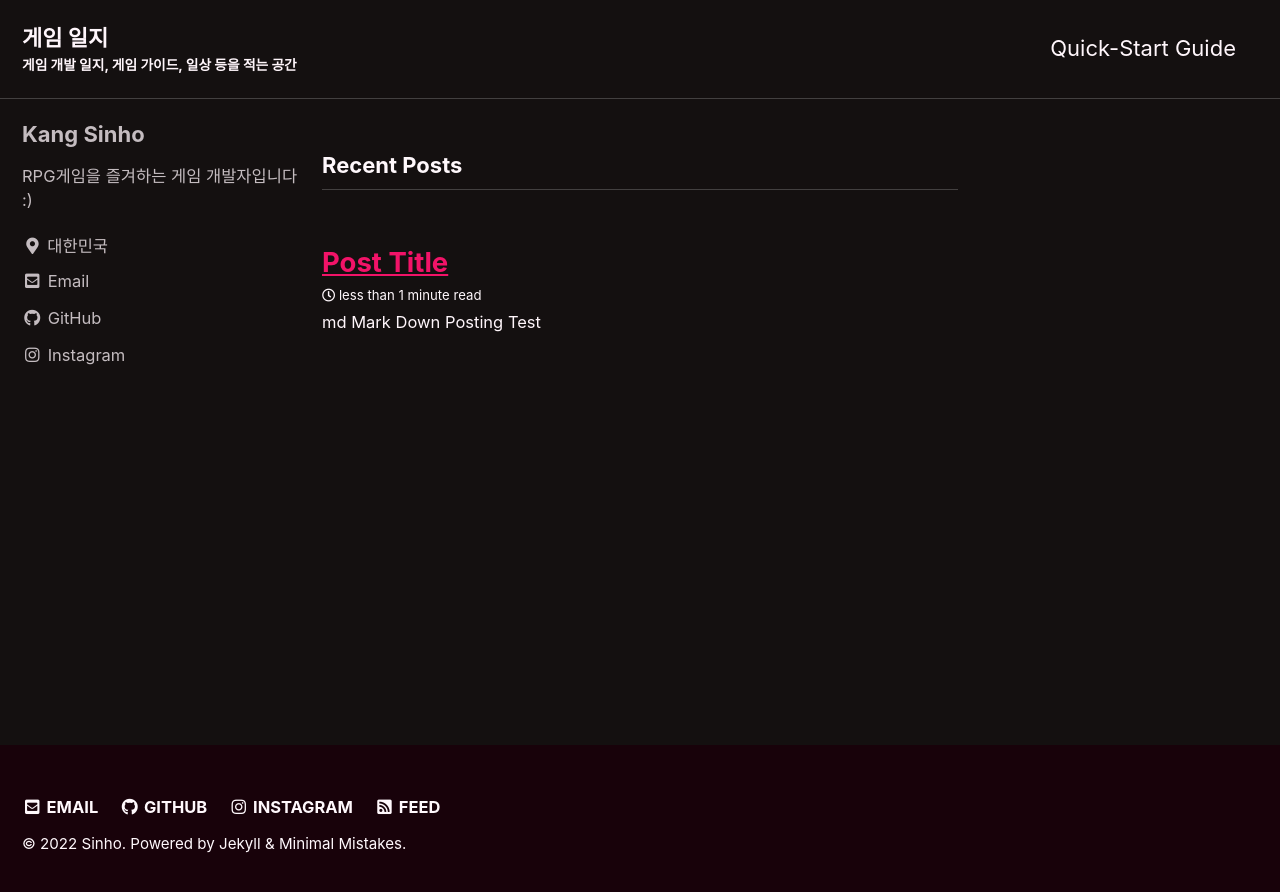
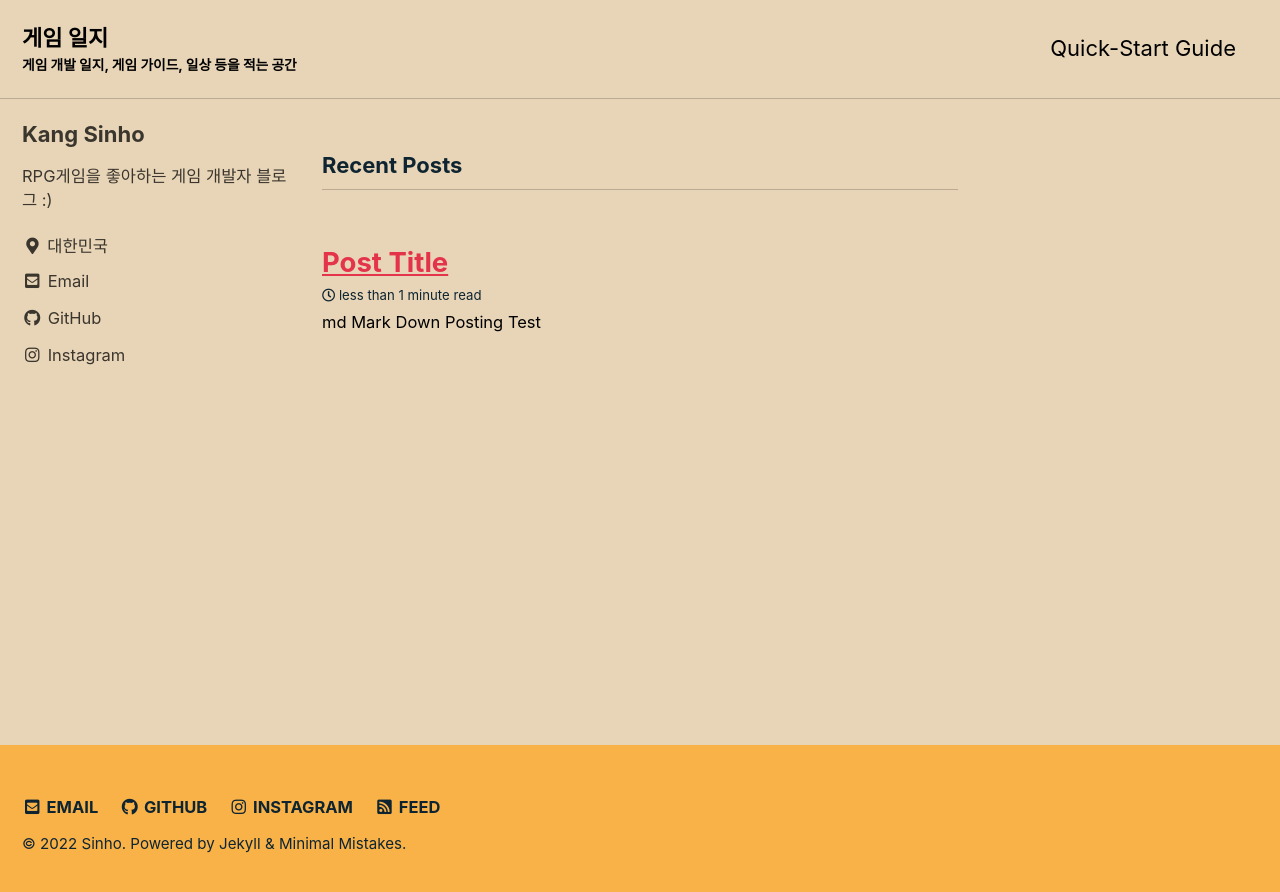
Before and after one commit to sinho89/sinho89.github.io, a Jekyll site: the page built from index.html, in a window 1280 px wide. Shown: the top 892 px of the page. Built offline with Jekyll 4.4.1, drawn with Linux system fonts in a browser that asks for light colours; cached includes are drawn as plain includes; the list of posts is cut into pages by our own code.

Commit message:
change theme

```diff
--- a/_config.yml
+++ b/_config.yml
@@ -12,7 +12,7 @@
 
 # theme                  : "minimal-mistakes-jekyll"
 # remote_theme           : "mmistakes/minimal-mistakes"
-minimal_mistakes_skin    : "neon" # "air", "aqua", "contrast", "dark", "dirt", "neon", "mint", "plum", "sunrise"
+minimal_mistakes_skin    : "sunrise" # "air", "aqua", "contrast", "dark", "dirt", "neon", "mint", "plum", "sunrise"
 
 # Site Settings
 locale                   : "ko-KR"
@@ -104,7 +104,7 @@ analytics:
 author:
   name             : "Kang Sinho"
   avatar           : # path of avatar image, e.g. "/assets/images/bio-photo.jpg"
-  bio              : "RPG게임을 즐겨하는 게임 개발자입니다 :)"
+  bio              : "RPG게임을 좋아하는 게임 개발자 블로그 :)"
   location         : "대한민국"
   email            :
   links:
```
